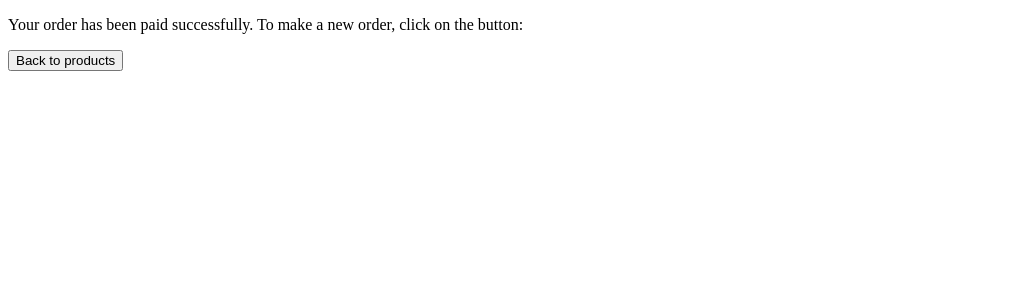
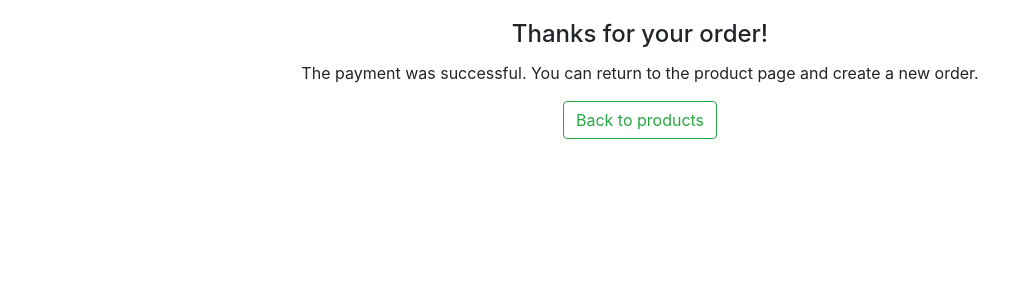
Before and after one commit to MrShirokow/django-stripe-test-app, a Django app: page /success/ in a window 1280 px wide. Shown: the top 300 px of the page, without its empty margins (0-1033 px from the left). Run offline with Django 4.2, Linux system fonts and the light colour scheme; some libraries are stand-ins or nearby versions.

Commit message:
update cancel and success pages

```diff
--- a/stripe_payment/templates/success.html
+++ b/stripe_payment/templates/success.html
@@ -1,19 +1,24 @@
+{% load static %}
 <!DOCTYPE html>
-<html>
+
+</html>
 
 <head>
+    <link rel="stylesheet" href="https://cdnjs.cloudflare.com/ajax/libs/sweetalert/1.1.3/sweetalert.min.css">
+    <link rel="stylesheet" href="https://maxcdn.bootstrapcdn.com/bootstrap/4.0.0/css/bootstrap.min.css">
     <title>Thanks for your order!</title>
 </head>
 
 <body>
-    <section>
-        <p>
-            Your order has been paid successfully. To make a new order, click on the button:
-        </p>
-        <form action="{% url 'home-page' %}">
-            <button type="submit">Back to products</button>
-        </form>
-    </section>
+    <div class="card-body">
+        <div class="wrapper text-center">
+            <h4 class="card-title">Thanks for your order!</h4>
+            <p class="card-description">The payment was successful. You can return to the product page and create a new order.</p>
+            <form action="{% url 'home-page' %}">
+                <button class="btn btn-outline-success" type="submit">Back to products</button>
+            </form>
+        </div>
+    </div>
 </body>
 
 </html>
```
Also changed, not shown: stripe_payment/templates/cancel.html (+13 -7 lines).
